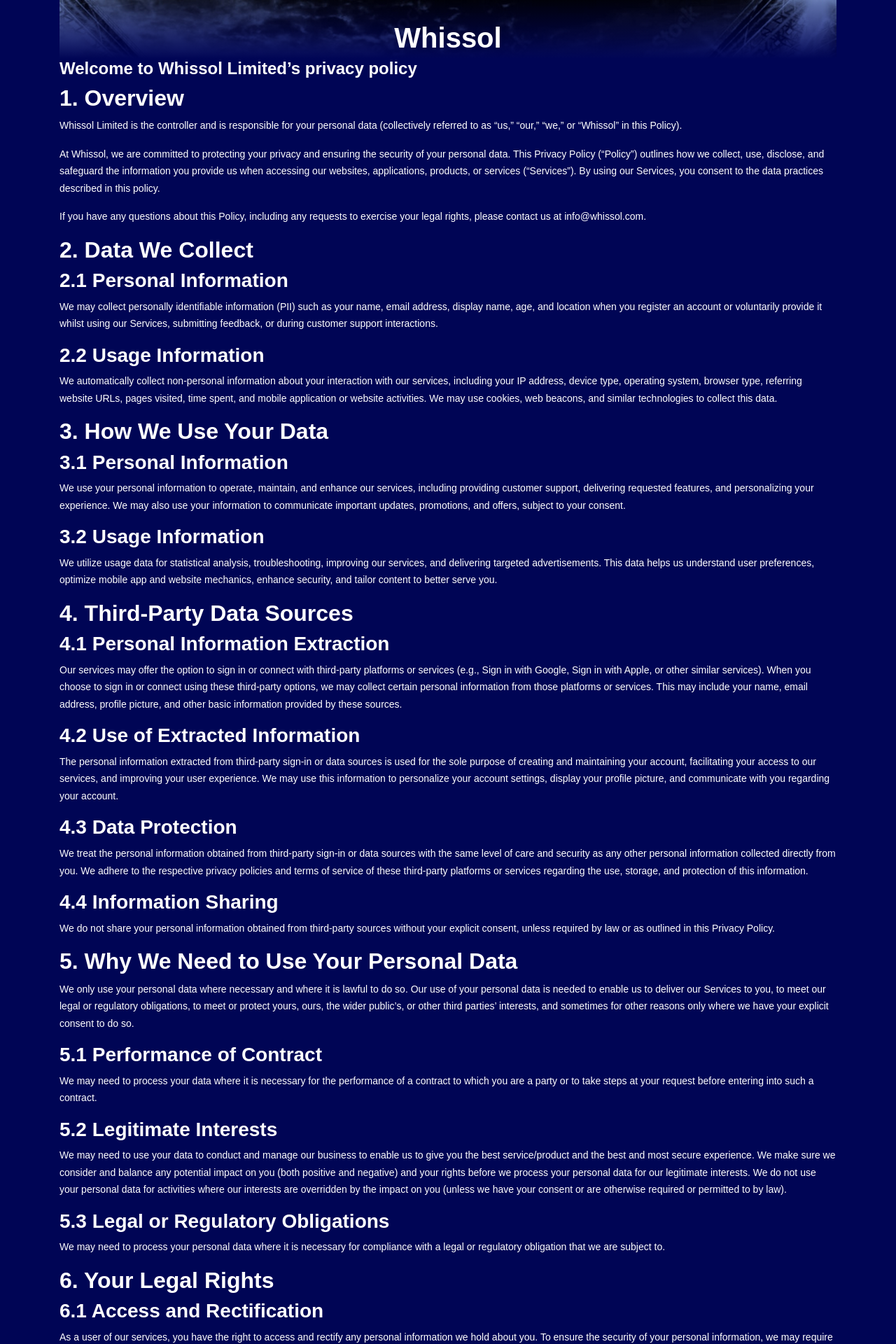
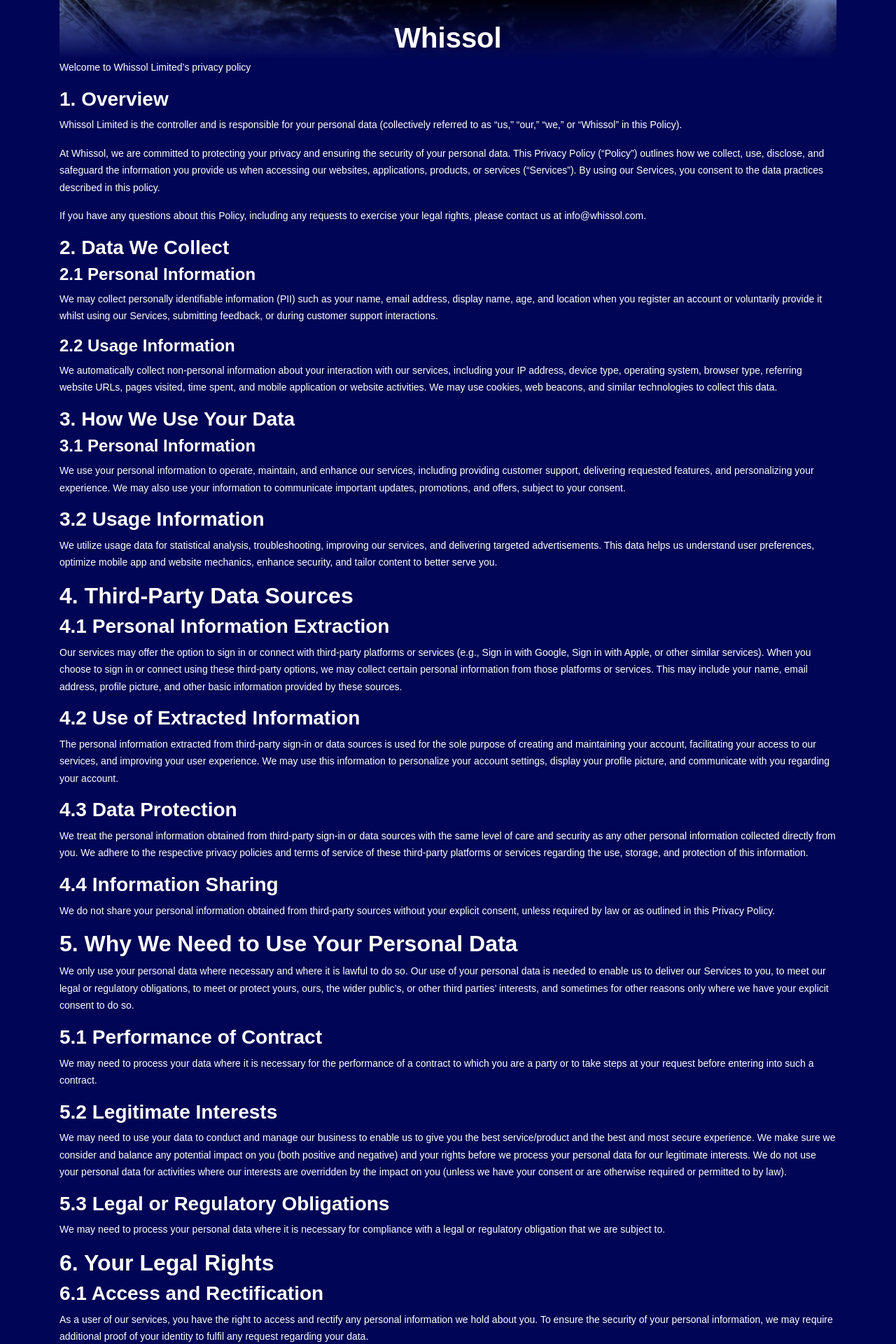
Before and after one commit to dbbill/dbbill.github.io, a Jekyll site: the page built from privacypolicy.md, in a window 1280 px wide. Shown: the top 1920 px of the page at 70% size. Built offline with Jekyll 4.4.1, drawn with Linux system fonts in a browser that asks for light colours; nearby versions of some CDN libraries; some web fonts are replaced.

```diff
--- a/privacypolicy.md
+++ b/privacypolicy.md
@@ -2,9 +2,9 @@
 layout: legal
 ---
 
-#### Welcome to Whissol Limited’s privacy policy
+Welcome to Whissol Limited’s privacy policy
 
-## 1. Overview
+### 1. Overview
 
 Whissol Limited is the controller and is responsible for your personal data (collectively referred to as "us," "our," "we," or "Whissol" in this Policy).
 
@@ -12,19 +12,19 @@ At Whissol, we are committed to protecting your privacy and ensuring the securit
 
 If you have any questions about this Policy, including any requests to exercise your legal rights, please contact us at info@whissol.com.
 
-## 2. Data We Collect
+### 2. Data We Collect
 
-### 2.1 Personal Information
+#### 2.1 Personal Information
 
 We may collect personally identifiable information (PII) such as your name, email address, display name, age, and location when you register an account or voluntarily provide it whilst using our Services, submitting feedback, or during customer support interactions.
 
-### 2.2 Usage Information
+#### 2.2 Usage Information
 
 We automatically collect non-personal information about your interaction with our services, including your IP address, device type, operating system, browser type, referring website URLs, pages visited, time spent, and mobile application or website activities. We may use cookies, web beacons, and similar technologies to collect this data.
 
-## 3. How We Use Your Data
+### 3. How We Use Your Data
 
-### 3.1 Personal Information
+#### 3.1 Personal Information
 
 We use your personal information to operate, maintain, and enhance our services, including providing customer support, delivering requested features, and personalizing your experience. We may also use your information to communicate important updates, promotions, and offers, subject to your consent.
 
```
